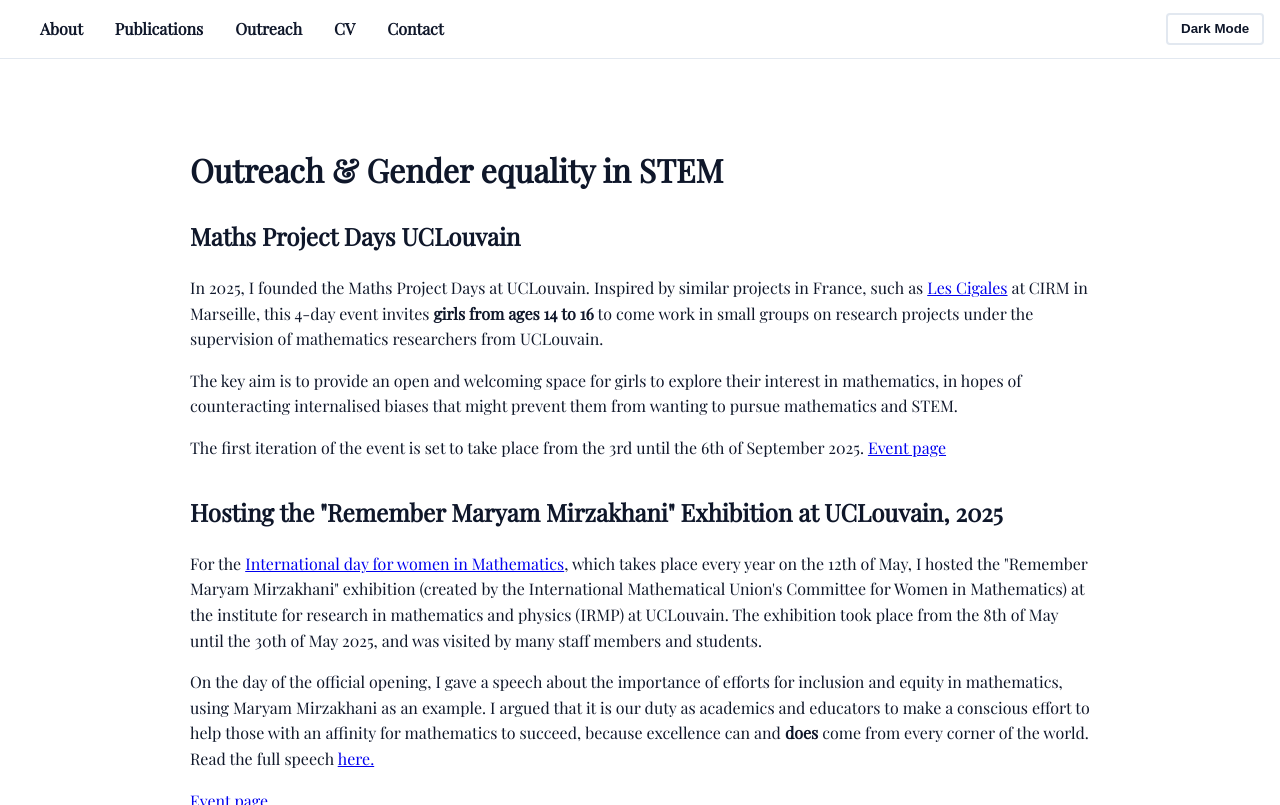
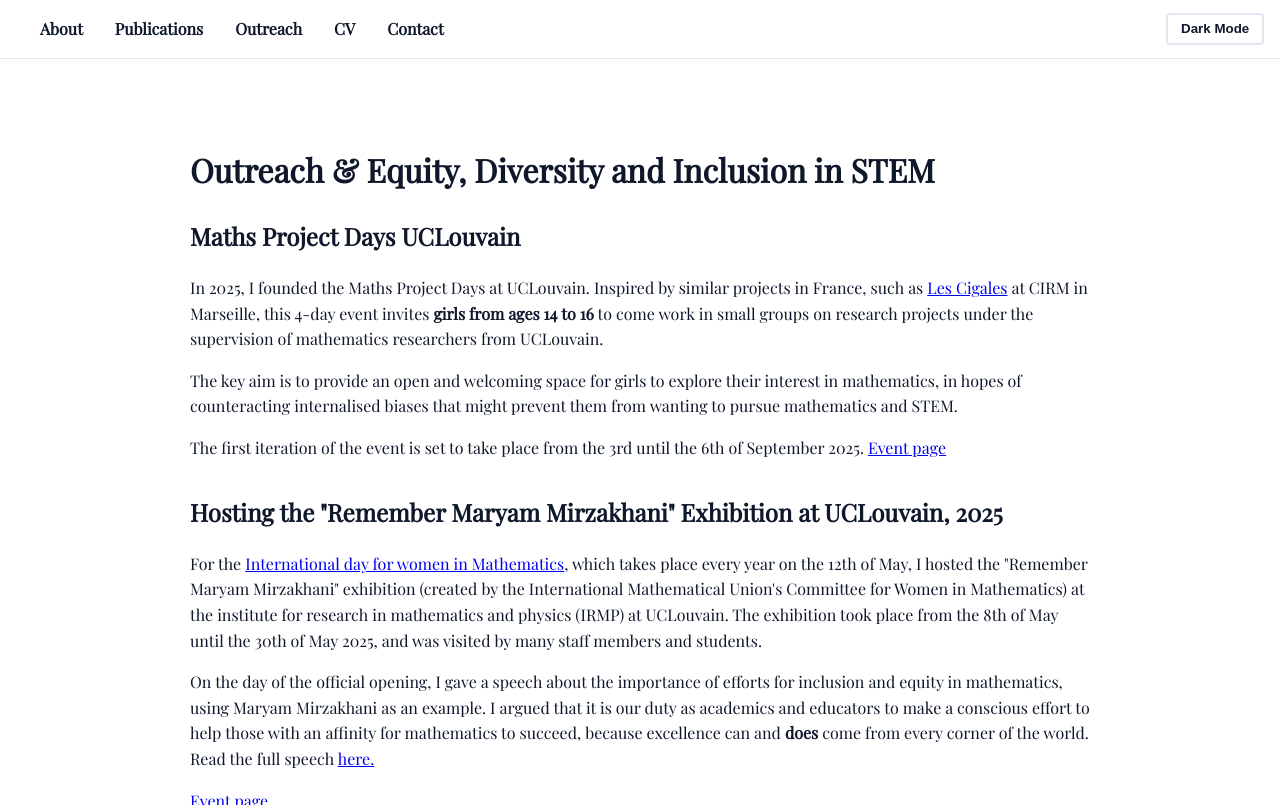
Before and after one commit to robynn-corveleyn/robynn-corveleyn.github.io, a Jekyll site: the page built from outreach/index.md, in a window 1280 px wide and 900 px high, cut to the strip 0-805 px from the top of the window. Built offline with Jekyll 4.4.1, drawn with Linux system fonts in a browser that asks for light colours.

Commit message:
Update index.md

```diff
--- a/outreach/index.md
+++ b/outreach/index.md
@@ -4,7 +4,7 @@
 description: Find out about the outreach activities Robynn has been involved in.
 ---
   <main style="max-width:900px; margin:auto; padding:2rem">
-    <h1>Outreach & Gender equality in STEM</h1>
+    <h1>Outreach & Equity, Diversity and Inclusion in STEM</h1>
 
   <section style="margin-bottom:2rem;">
       <h2>Maths Project Days UCLouvain</h2>
```
